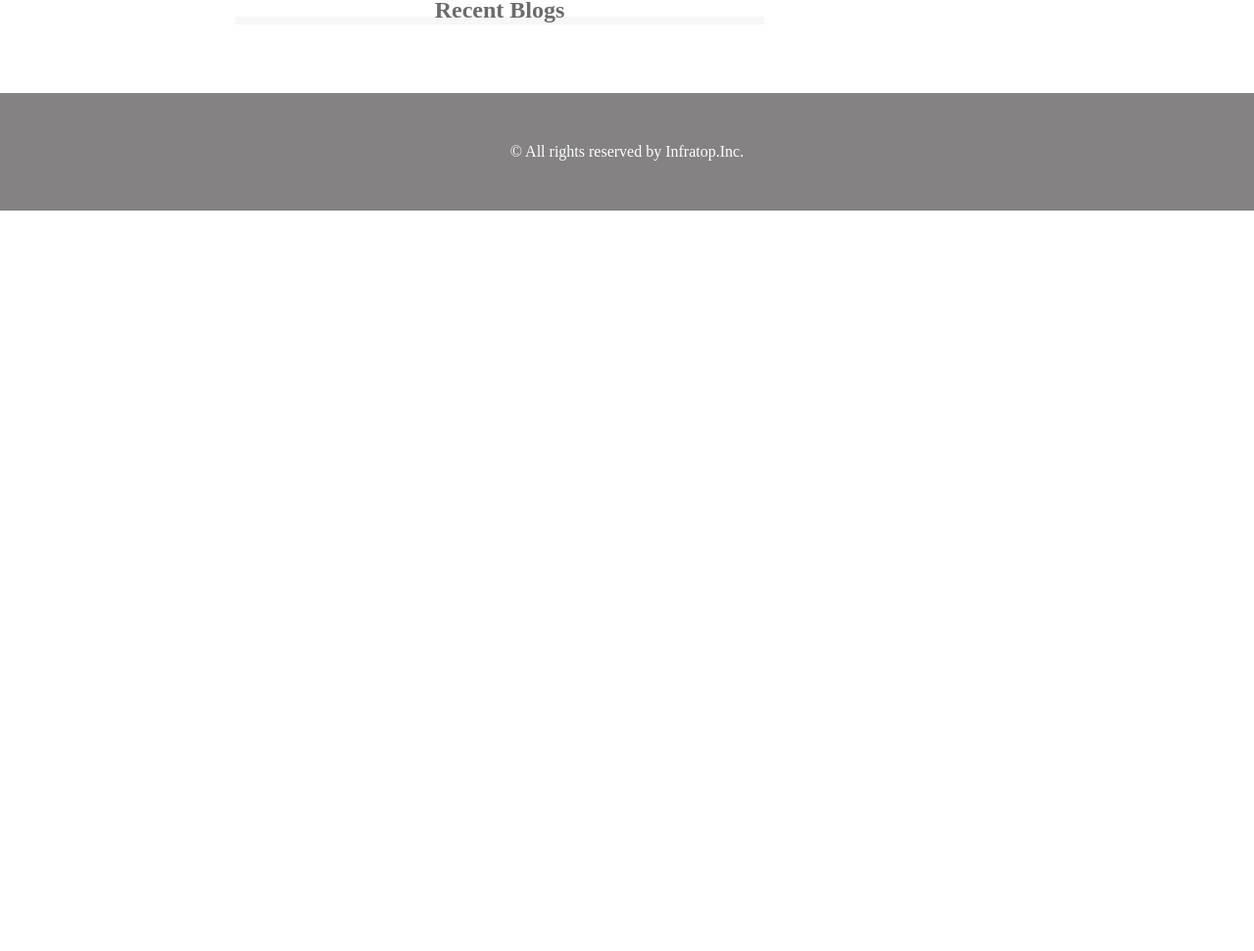
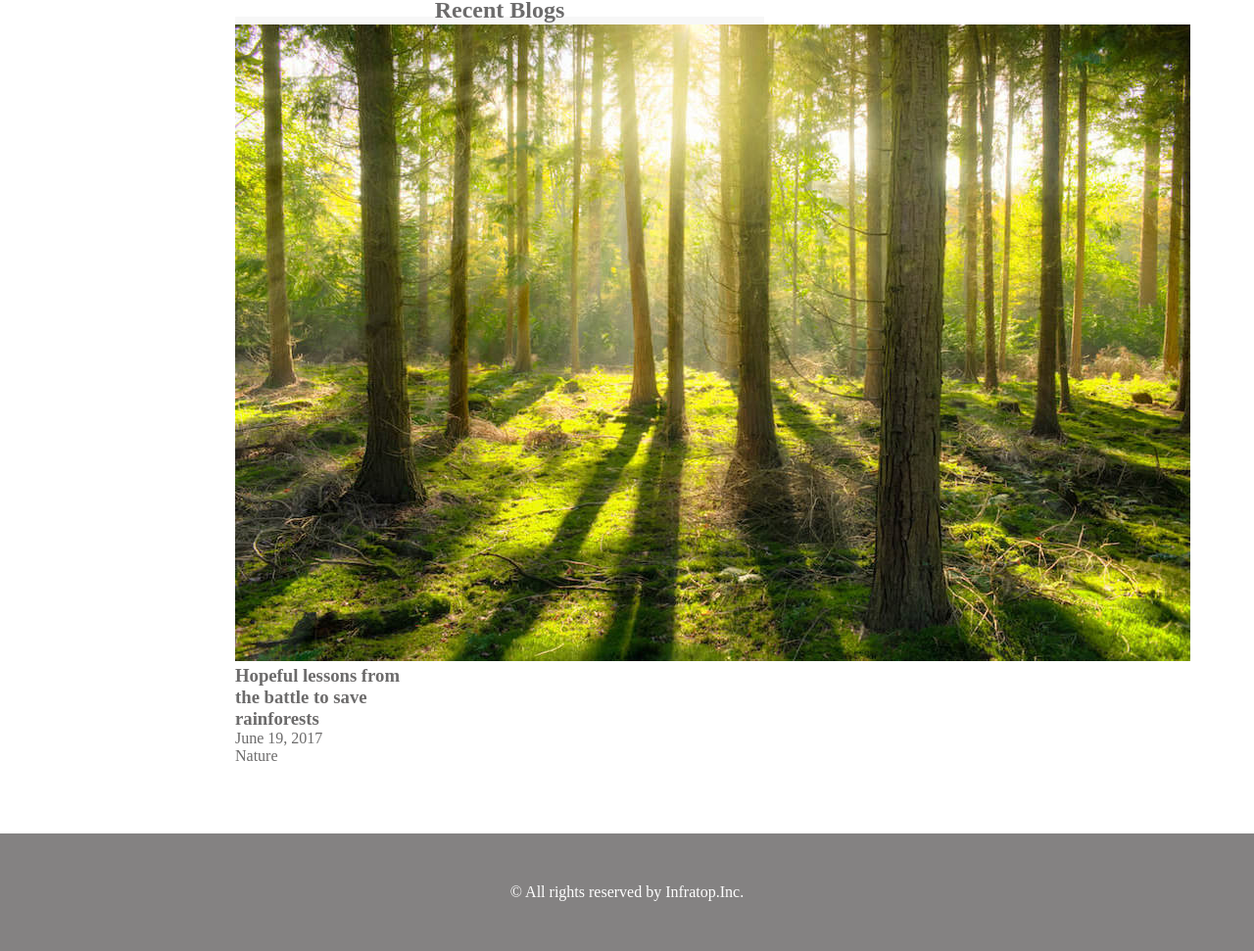
Before and after one commit to wu948750/Traning-tasks, a plain HTML site: page caravan/index.html in a window 1280 px wide. Shown: the part 472-1443 px from the top of the page at 98% size. Before the commit the page ends 800 px from the top, so only its background shows below. Drawn offline with Linux system fonts and the light colour scheme.

Commit message:
[Add] blog-item

```diff
--- a/caravan/index.html
+++ b/caravan/index.html
@@ -46,6 +46,20 @@
     <main>
       <section class="blog">
         <h2 class="blog-heading">Recent Blogs</h2>
+        <div class="blog-item">
+          <img class="blog-image" src="img/forest.jpg">
+          <section class="blog-text">
+            <h3>
+              <a href="single.html">
+                Hopeful lessons from<br>
+                the battle to save<br>
+                rainforests
+              </a>
+            </h3>
+            <p>June 19, 2017</p>
+            <span class="category">Nature</span>
+          </section>
+        </div>
       </section>
       <div class="sidebar"></div>
     </main>
```
